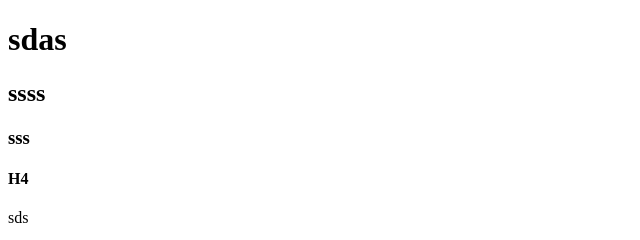
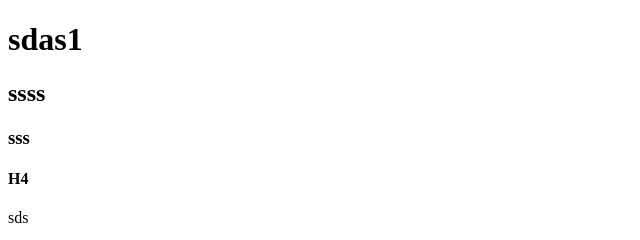
Before and after one commit to jhonrynto/latihan11, a plain HTML site: page index.html in a window 1280 px wide. Shown: the top 240 px of the page, 0-640 px from the left. Drawn offline with Linux system fonts and the light colour scheme.

Commit message:
change h1

```diff
--- a/index.html
+++ b/index.html
@@ -6,7 +6,7 @@
     <title>Document</title>
 </head>
 <body>
-    <h1>sdas</h1>
+    <h1>sdas1</h1>
     <h2>ssss</h2>
     <h3>sss</h3>
     <h4>H4</h4>
```
